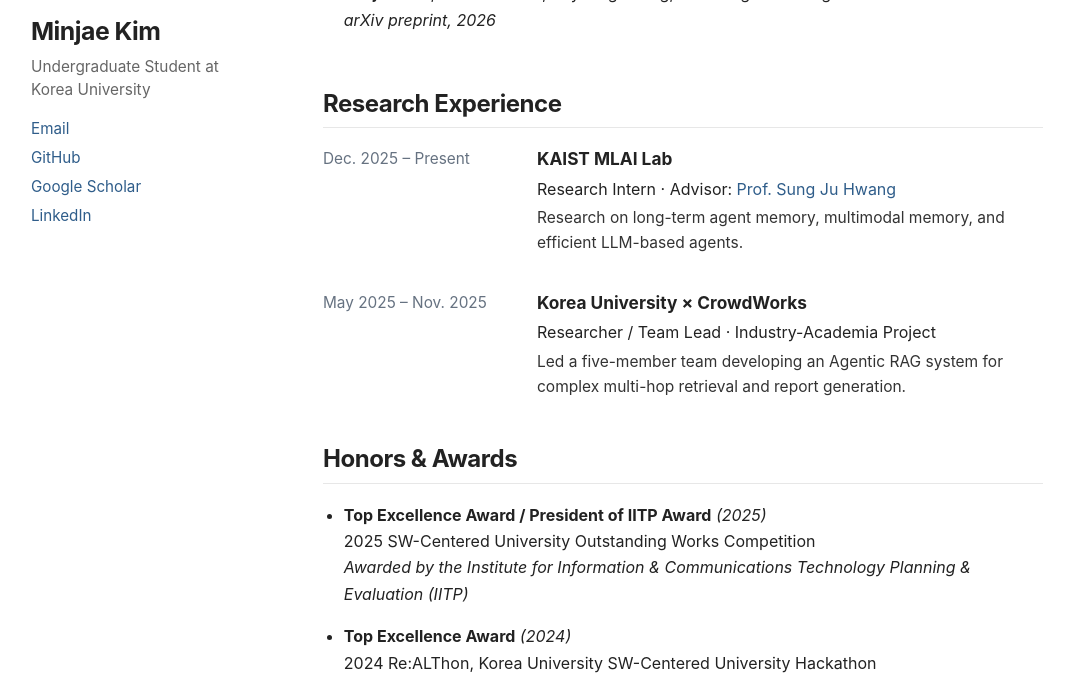
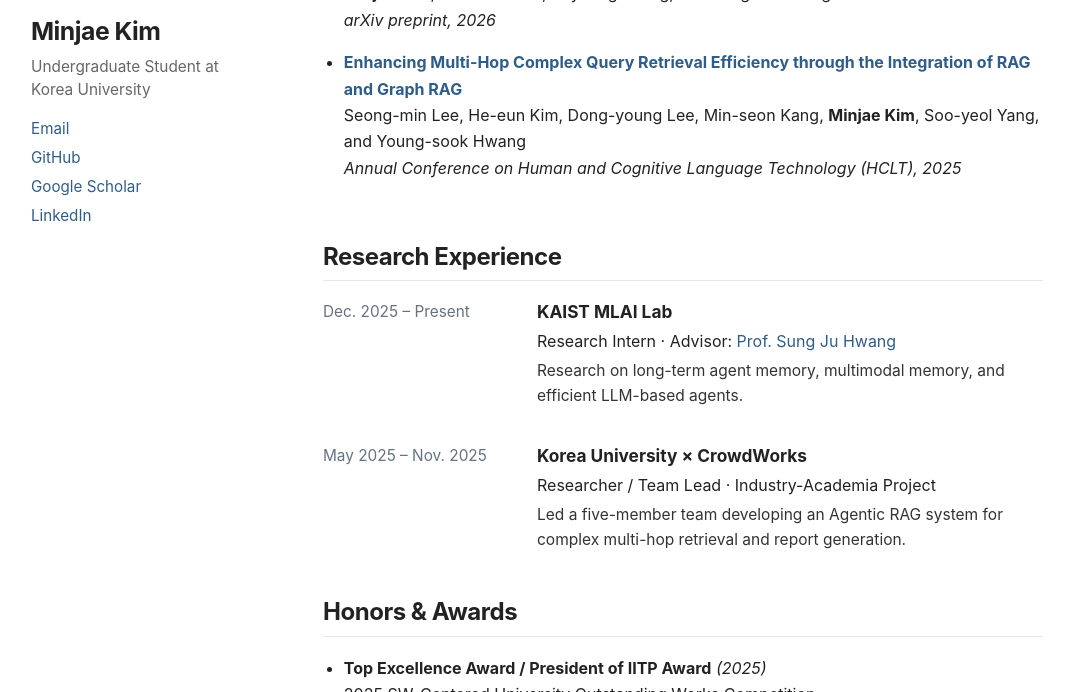
Before and after one commit to kmj200392/kmj200392.github.io, a Jekyll site: the page built from _pages/about.md, in a window 1280 px wide and 900 px high, scrolled down 722 px, cut to the strip 208-900 px from the top of the window. Shown: the whole strip, without its empty margins (89-1163 px from the left). Built offline with Jekyll 4.4.1, drawn with Linux system fonts in a browser that asks for light colours.

Commit message:
Add HCLT 2025 publication

```diff
--- a/_pages/about.md
+++ b/_pages/about.md
@@ -33,6 +33,10 @@ I am an undergraduate student in [Computer Science and Engineering](https://cs.k
 - [**MemRefine: LLM-Guided Compression for Long-Term Agent Memory**](https://arxiv.org/abs/2606.13177)
   **Minjae Kim**, Jinheon Baek, Soyeong Jeong, and Sung Ju Hwang
   *arXiv preprint, 2026*
+
+- [**Enhancing Multi-Hop Complex Query Retrieval Efficiency through the Integration of RAG and Graph RAG**](https://drive.google.com/file/d/190aym_K1JMrDS7daU3w9wTrN7uTok5FL/view)
+  Seong-min Lee, He-eun Kim, Dong-young Lee, Min-seon Kang, **Minjae Kim**, Soo-yeol Yang, and Young-sook Hwang
+  *Annual Conference on Human and Cognitive Language Technology (HCLT), 2025*
 
 # Research Experience
 
```
